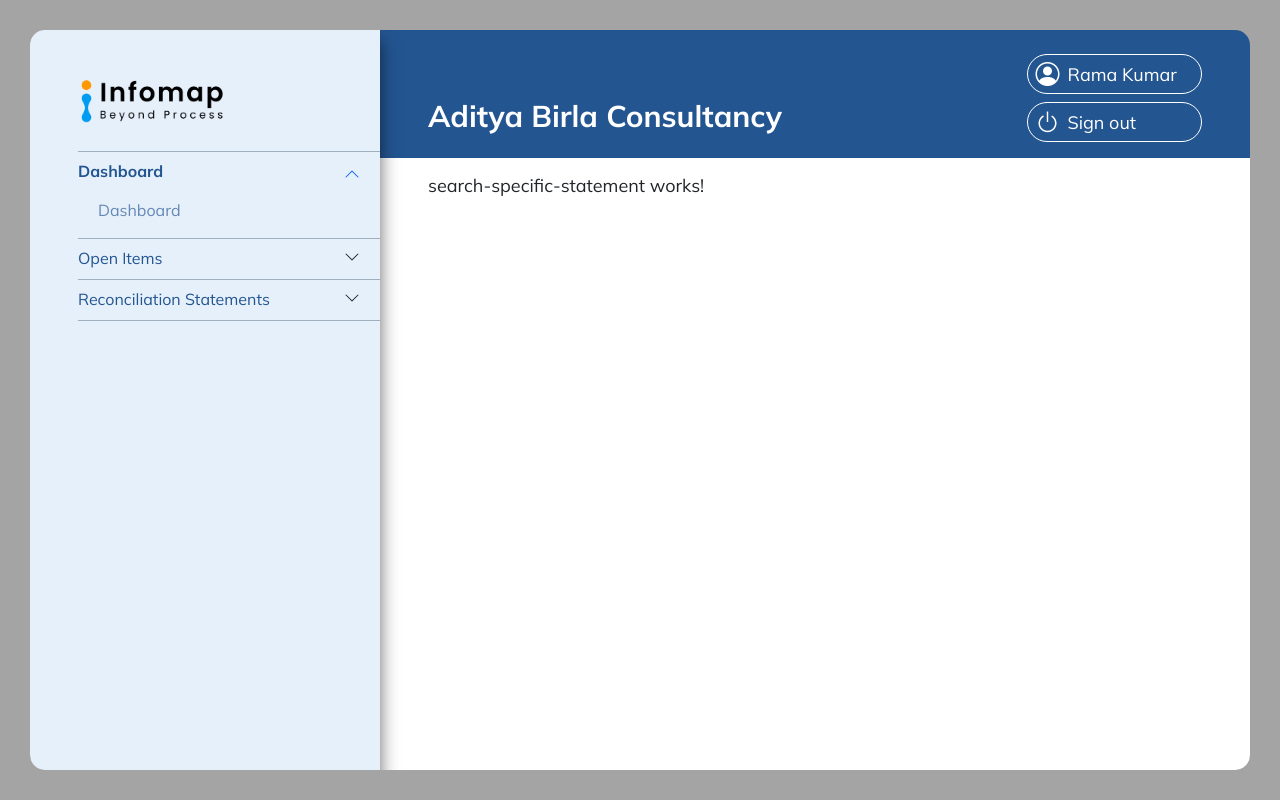
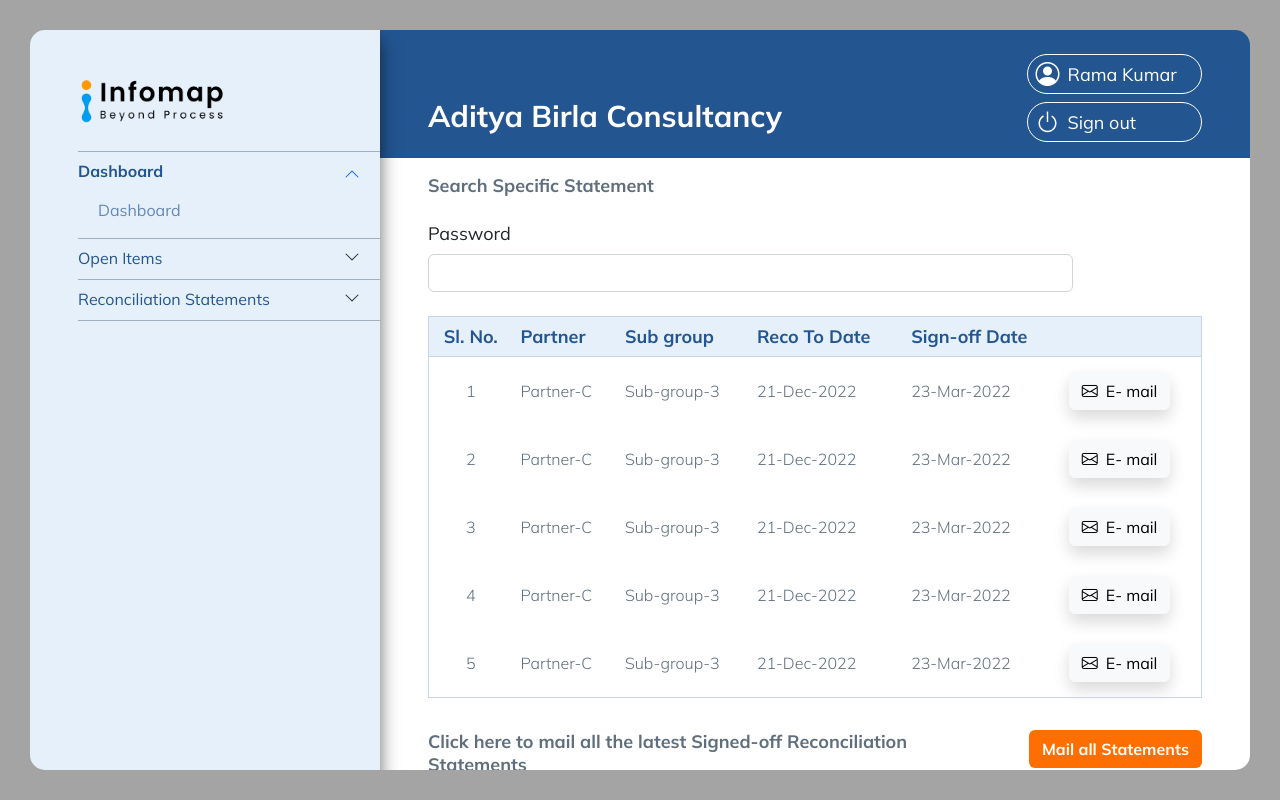
Before and after one commit to BodduKranti/reinformpNew, an Angular app: page /search-specific-statement in a window 1280 px wide. Built offline with nearby package versions, Linux system fonts and the light colour scheme.

Commit message:
style, app, lates-rs,search-specific

```diff
--- a/src/app/Pages/search-specific-statement/search-specific-statement.component.html
+++ b/src/app/Pages/search-specific-statement/search-specific-statement.component.html
@@ -1 +1,101 @@
-<p>search-specific-statement works!</p>
+<p class="text-basicColorDarkGray fw-bold">
+    Search Specific Statement
+</p>
+<form class="form tableBroder">
+    <div class="mb-3 ">
+        <label for="inputPassword" class="col-sm-2 col-form-label">Password</label>
+        <div class="col-sm-10">
+            <input type="password" class="form-control" id="inputPassword">
+        </div>
+    </div>
+</form>
+<table class="table tableBroder mt-4 table-borderless">
+    <thead class="thead-dark">
+        <tr>
+            <th scope="col">Sl. No.</th>
+            <th scope="col">Partner</th>
+            <th scope="col">Sub group</th>
+            <th scope="col">Reco To Date</th>
+            <th scope="col">Sign-off Date</th>
+            <th scope="col"></th>
+        </tr>
+    </thead>
+    <tbody>
+        <tr>
+            <th scope="row">1</th>
+            <td>Partner-C</td>
+            <td>Sub-group-3</td>
+            <td>21-Dec-2022</td>
+            <td>23-Mar-2022</td>
+            <td>
+                <button class="btn btn-light shadow d-flex justify-content-center align-items-center">
+                    <i class="bi bi-envelope me-2"></i> E- mail
+                </button>
+            </td>
+
+        </tr>
+        <tr>
+            <th scope="row">2</th>
+            <td>Partner-C</td>
+            <td>Sub-group-3</td>
+            <td>21-Dec-2022</td>
+            <td>23-Mar-2022</td>
+            <td>
+                <button class="btn btn-light shadow d-flex justify-content-center align-items-center">
+                    <i class="bi bi-envelope me-2"></i> E- mail
+                </button>
+            </td>
+
+        </tr>
+        <tr>
+            <th scope="row">3</th>
+            <td>Partner-C</td>
+            <td>Sub-group-3</td>
+            <td>21-Dec-2022</td>
+            <td>23-Mar-2022</td>
+            <td>
+                <button class="btn btn-light shadow d-flex justify-content-center align-items-center">
+                    <i class="bi bi-envelope me-2"></i> E- mail
+                </button>
+            </td>
+
+        </tr>
+        <tr>
+            <th scope="row">4</th>
+            <td>Partner-C</td>
+            <td>Sub-group-3</td>
+            <td>21-Dec-2022</td>
+            <td>23-Mar-2022</td>
+            <td>
+                <button class="btn btn-light shadow d-flex justify-content-center align-items-center">
+                    <i class="bi bi-envelope me-2"></i> E- mail
+                </button>
+            </td>
+
+        </tr>
+        <tr>
+            <th scope="row">5</th>
+            <td>Partner-C</td>
+            <td>Sub-group-3</td>
+            <td>21-Dec-2022</td>
+            <td>23-Mar-2022</td>
+            <td>
+                <button class="btn btn-light shadow d-flex justify-content-center align-items-center">
+                    <i class="bi bi-envelope me-2"></i> E- mail
+                </button>
+            </td>
+
+        </tr>
+
+    </tbody>
+</table>
+<div class="row py-3">
+    <div class="col-lg-9 col-md-8 col-12 d-flex justify-content-start align-items-center">
+        <p class="mb-3 mb-md-0 text-basicColorDarkGray fw-bold">
+            Click here to mail all the latest Signed-off Reconciliation Statements
+        </p>
+    </div>
+    <div class="col-lg-3 col-md-4 col-12 text-start text-md-end">
+        <button class="btn btn-DarkOrange fw-bold">Mail all Statements</button>
+    </div>
+</div>
```
